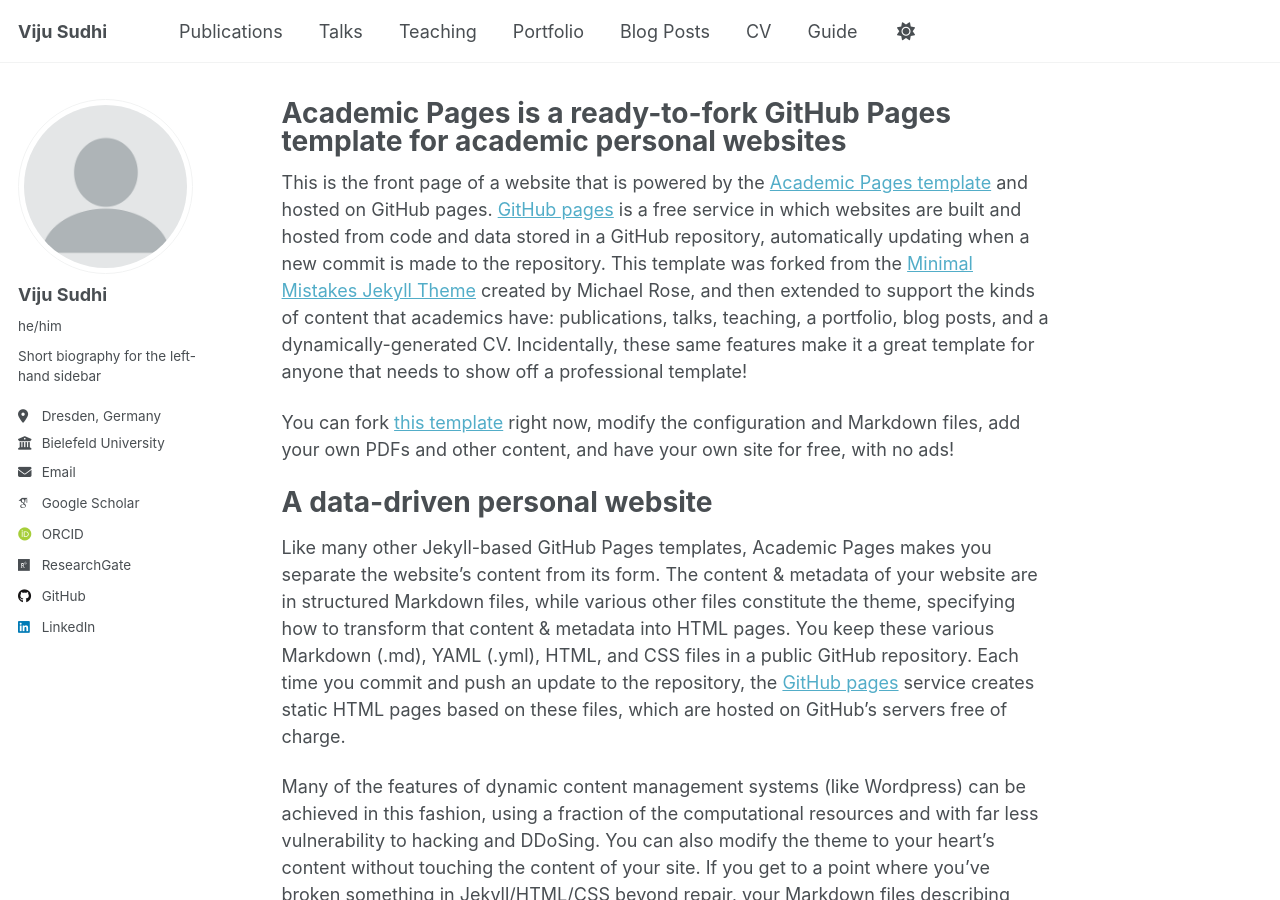
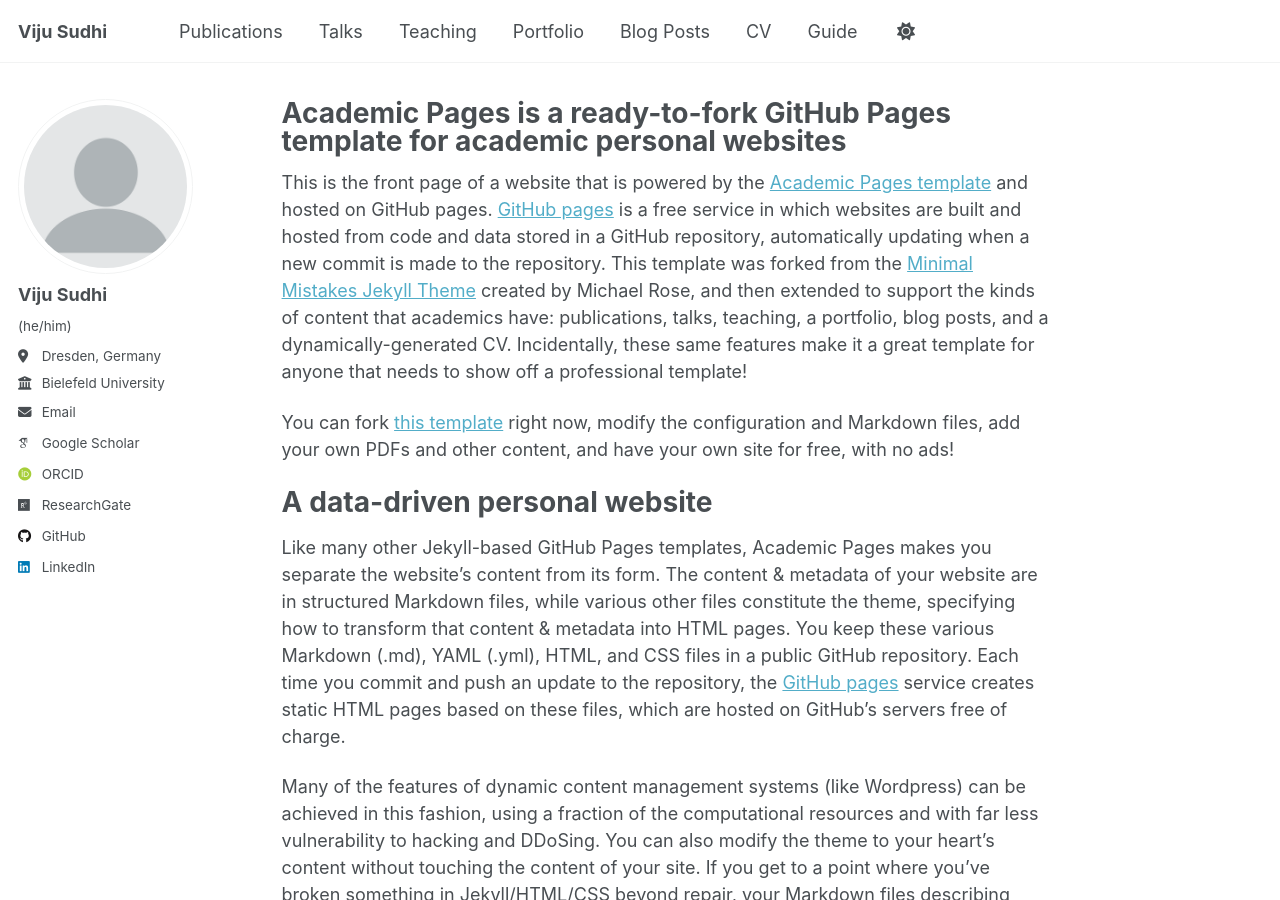
Before and after one commit to vijusudhi/vijusudhi.github.io, a Jekyll site: the page built from _pages/about.md, in a window 1280 px wide and 900 px high. Built offline with Jekyll 4.4.1, drawn with Linux system fonts in a browser that asks for light colours; some web fonts are replaced; a script that is not in the unit is left out.

Commit message:
Update _config.yml

```diff
--- a/_config.yml
+++ b/_config.yml
@@ -24,8 +24,8 @@ author:
   # Biographic information
   avatar           : "profile.png"
   name             : "Viju Sudhi"
-  pronouns         : "he/him"
-  bio              : "Short biography for the left-hand sidebar"
+  pronouns         : "(he/him)"
+  # bio              : "Short biography for the left-hand sidebar"
   location         : "Dresden, Germany"
   employer         : "Bielefeld University"
   uri              : # URL
```
